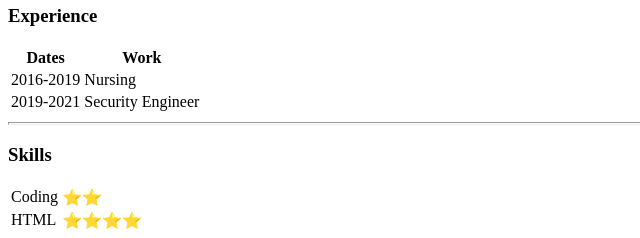
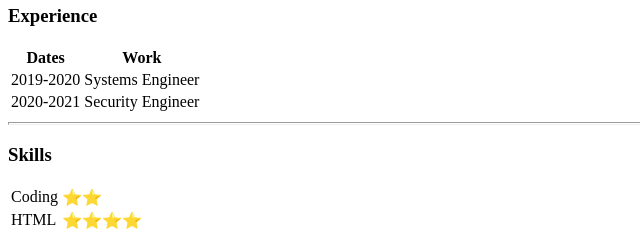
Before and after one commit to binaabdulrahim/Full-Stack-Developer-Project, a plain HTML site: page index.html in a window 1280 px wide. Shown: the part 756-994 px from the top of the page, 0-640 px from the left. Drawn offline with Linux system fonts and the light colour scheme.

Commit message:
Updated Experience part

```diff
--- a/index.html
+++ b/index.html
@@ -38,11 +38,11 @@
         </tr>
       </thead>
       <tr>
-        <td>2016-2019</td>
-        <td>Nursing</td>
+        <td>2019-2020</td>
+        <td>Systems Engineer</td>
       </tr>
       <tr>
-        <td>2019-2021</td>
+        <td>2020-2021</td>
         <td>Security Engineer</td>
       </tr>
     </table>
```
